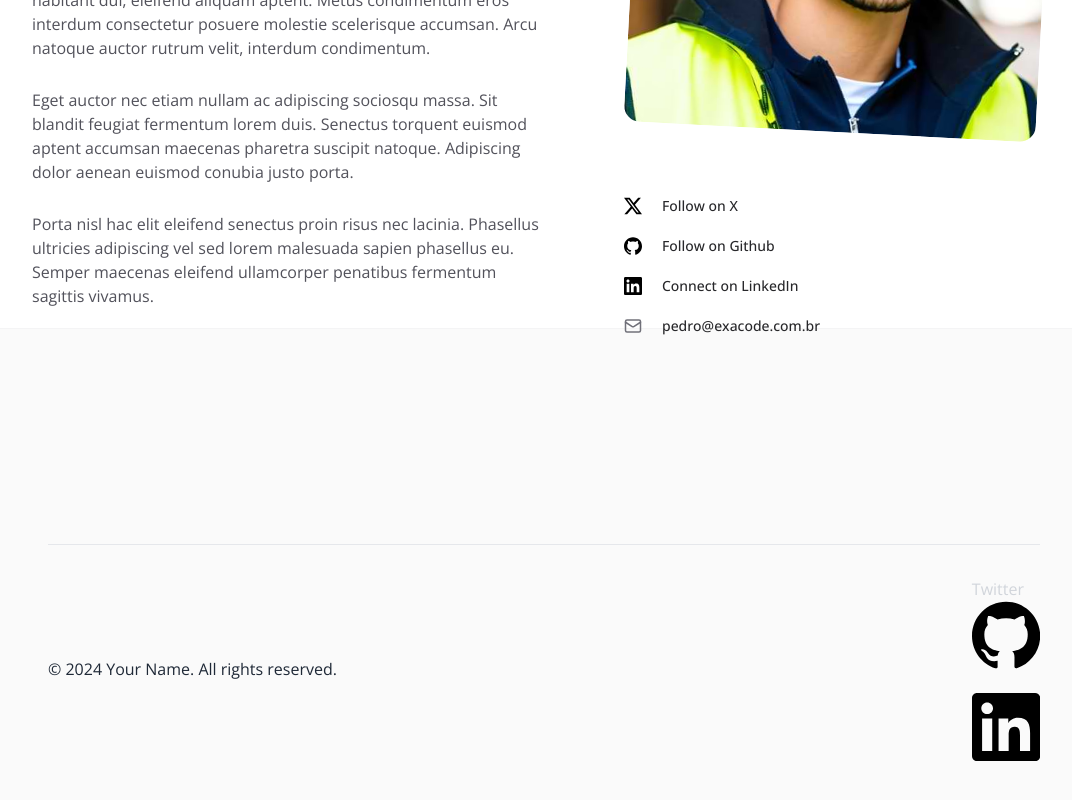
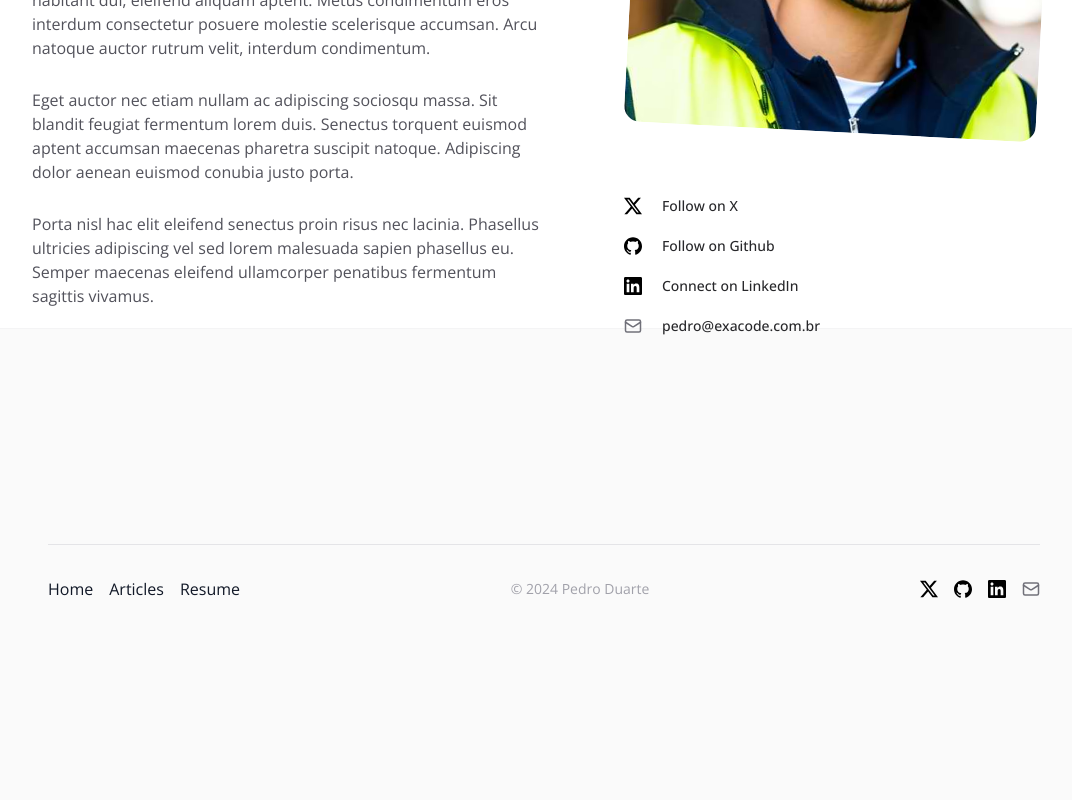
Before and after one commit to pedrohsduarte/personal-website-monorepo, a Next.js app in the folder apps/site/: page / in a window 1280 px wide. Shown: the part 472-1272 px from the top of the page, without its empty margins (96-1168 px from the left). After the commit the page ends 1113 px from the top, so only its background shows below. Built offline with nearby package versions, Linux system fonts and the light colour scheme.

Commit message:
feat(site): add footer

```diff
--- a/apps/site/src/app/layout.tsx
+++ b/apps/site/src/app/layout.tsx
@@ -3,7 +3,7 @@ import { Open_Sans } from 'next/font/google';
 import './globals.css';
 
 import Container from '@/components/Container';
-import Footer from '@/components/Footer';
+import WithFooter from '@/components/withFooter';
 import WithNavBar from '@/components/withNavBar';
 import { ContentProvider } from '@/contexts/ContentContext';
 import { ThemeProvider } from '@/contexts/ThemeContext';
@@ -68,7 +68,7 @@ export default function RootLayout({ children }: { children: React.ReactNode })
               <main className='flex-auto'>
                 <Container>{children}</Container>
               </main>
-              <Footer />
+              <WithFooter />
             </div>
           </body>
         </ContentProvider>
--- a/apps/site/src/components/Common/Divider/index.tsx
+++ b/apps/site/src/components/Common/Divider/index.tsx
@@ -1,5 +1,5 @@
 const Divider = () => {
-  return <hr className='my-8 border-t text-zinc-800 dark:text-zinc-200' />;
+  return <hr className='my-8 border-t border-zinc-200 dark:border-zinc-700' />;
 };
 
 export default Divider;
--- a/apps/site/src/components/Footer/index.tsx
+++ b/apps/site/src/components/Footer/index.tsx
@@ -1,53 +1,84 @@
+import Link from 'next/link';
+import { FC } from 'react';
+import { Mail } from 'lucide-react';
+
+import GithubIcon from '@/assets/icons/github.svg';
+import LinkedinIcon from '@/assets/icons/linkedin.svg';
+import XIcon from '@/assets/icons/x.svg';
 import Divider from '@/components/Common/Divider';
 import Container from '@/components/Container';
+import Icon, { IconType } from '@/components/Icon';
+import { NavItem } from '@/contexts/ContentContext';
 
-function Footer() {
+type SocialLinks = {
+  href: string;
+  icon: IconType;
+};
+
+type FooterProps = {
+  personName: string;
+  navItems: NavItem[];
+  xUrl?: string;
+  githubUrl?: string;
+  linkedInUrl?: string;
+  email?: string;
+};
+
+const Footer: FC<FooterProps> = ({
+  personName,
+  navItems = [],
+  xUrl,
+  githubUrl,
+  linkedInUrl,
+  email,
+}) => {
+  const socialLinks: SocialLinks[] = [
+    xUrl ? { href: xUrl, icon: XIcon } : null,
+    githubUrl ? { href: githubUrl, icon: GithubIcon } : null,
+    linkedInUrl ? { href: linkedInUrl, icon: LinkedinIcon } : null,
+    email ? { href: `mailto:${email}`, icon: Mail } : null,
+  ].filter(link => link != null);
+
   return (
-    <footer className=' p-4 text-gray-800 dark:text-white lg:px-8'>
+    <footer className='p-4 lg:px-8'>
       <Container className='py-6'>
         <Divider />
         <div className='mx-auto max-w-5xl'>
-          <div className='container mx-auto flex flex-col items-center justify-between md:flex-row'>
-            <div className='mb-4 md:mb-0'>
-              <p>&copy; {new Date().getFullYear()} Your Name. All rights reserved.</p>
+          <div className='md:items-left container mx-auto flex flex-col items-center justify-between gap-6 md:flex-row md:gap-0'>
+            <div className='flex gap-4'>
+              {navItems.map(item => (
+                <Link
+                  key={item.href}
+                  href={item.href}
+                  className='hover:text-gray-500 dark:hover:text-gray-300'
+                >
+                  {item.label}
+                </Link>
+              ))}
             </div>
-            <div>
-              <a
-                href='https://twitter.com/yourusername'
-                target='_blank'
-                rel='noopener noreferrer'
-                className='mr-4 text-gray-300'
-              >
-                Twitter
-              </a>
-              <a
-                href='https://github.com/yourusername'
-                target='_blank'
-                rel='noopener noreferrer'
-                className='mr-4 text-gray-300'
-              >
-                <svg role='img' viewBox='0 0 24 24' xmlns='http://www.w3.org/2000/svg'>
-                  <title>GitHub</title>
-                  <path d='M12 .297c-6.63 0-12 5.373-12 12 0 5.303 3.438 9.8 8.205 11.385.6.113.82-.258.82-.577 0-.285-.01-1.04-.015-2.04-3.338.724-4.042-1.61-4.042-1.61C4.422 18.07 3.633 17.7 3.633 17.7c-1.087-.744.084-.729.084-.729 1.205.084 1.838 1.236 1.838 1.236 1.07 1.835 2.809 1.305 3.495.998.108-.776.417-1.305.76-1.605-2.665-.3-5.466-1.332-5.466-5.93 0-1.31.465-2.38 1.235-3.22-.135-.303-.54-1.523.105-3.176 0 0 1.005-.322 3.3 1.23.96-.267 1.98-.399 3-.405 1.02.006 2.04.138 3 .405 2.28-1.552 3.285-1.23 3.285-1.23.645 1.653.24 2.873.12 3.176.765.84 1.23 1.91 1.23 3.22 0 4.61-2.805 5.625-5.475 5.92.42.36.81 1.096.81 2.22 0 1.606-.015 2.896-.015 3.286 0 .315.21.69.825.57C20.565 22.092 24 17.592 24 12.297c0-6.627-5.373-12-12-12' />
-                </svg>
-              </a>
-              <a
-                href='https://linkedin.com/in/yourusername'
-                target='_blank'
-                rel='noopener noreferrer'
-                className='text-gray-300'
-              >
-                <svg role='img' viewBox='0 0 24 24' xmlns='http://www.w3.org/2000/svg'>
-                  <title>LinkedIn</title>
-                  <path d='M20.447 20.452h-3.554v-5.569c0-1.328-.027-3.037-1.852-3.037-1.853 0-2.136 1.445-2.136 2.939v5.667H9.351V9h3.414v1.561h.046c.477-.9 1.637-1.85 3.37-1.85 3.601 0 4.267 2.37 4.267 5.455v6.286zM5.337 7.433c-1.144 0-2.063-.926-2.063-2.065 0-1.138.92-2.063 2.063-2.063 1.14 0 2.064.925 2.064 2.063 0 1.139-.925 2.065-2.064 2.065zm1.782 13.019H3.555V9h3.564v11.452zM22.225 0H1.771C.792 0 0 .774 0 1.729v20.542C0 23.227.792 24 1.771 24h20.451C23.2 24 24 23.227 24 22.271V1.729C24 .774 23.2 0 22.222 0h.003z' />
-                </svg>
-              </a>
+            <div className='text-sm font-normal text-zinc-400 dark:text-zinc-500'>
+              <p>
+                &copy; {new Date().getFullYear()} {personName}
+              </p>
             </div>
+            {socialLinks.length > 0 && (
+              <div className='flex gap-4'>
+                {socialLinks.map(link => (
+                  <Link
+                    key={link.icon.toString()}
+                    href={link.href}
+                    className='flex items-center text-sm font-medium text-zinc-800 dark:text-zinc-200'
+                  >
+                    <Icon icon={link.icon} size={18} color='#71717a' />
+                  </Link>
+                ))}
+              </div>
+            )}
           </div>
         </div>
       </Container>
     </footer>
   );
-}
+};
 
 export default Footer;
--- a/apps/site/src/components/NavBar/index.tsx
+++ b/apps/site/src/components/NavBar/index.tsx
@@ -7,11 +7,7 @@ import React, { FC, useEffect, useRef, useState } from 'react';
 import { ChevronDown, X } from 'lucide-react';
 
 import ThemeToggle from '@/components/Common/ThemeToggle';
-
-type NavItem = {
-  label: string;
-  href: string;
-};
+import { NavItem } from '@/contexts/ContentContext';
 
 type NavbarProps = {
   navItems: NavItem[];
--- a/apps/site/src/components/withAboutMe.tsx
+++ b/apps/site/src/components/withAboutMe.tsx
@@ -12,15 +12,15 @@ import LinkedinIcon from '@/assets/icons/linkedin.svg';
 import XIcon from '@/assets/icons/x.svg';
 
 const WithAboutMe: FC = () => {
-  const { name, aboutMeTitle, githubUrl, linkedinUrl, xUrl, email } = useContent();
+  const { name, aboutMeTitle, githubUrl, linkedInUrl, xUrl, email } = useContent();
 
   // create github, linkedin, x, and email icons for AboutMe
   const socialLinks = [
-    { text: 'Follow on X', href: xUrl, icon: XIcon },
-    { text: 'Follow on Github', href: githubUrl, icon: GithubIcon },
-    { text: 'Connect on LinkedIn', href: linkedinUrl, icon: LinkedinIcon },
-    { text: email, href: `mailto:${email}`, icon: Mail },
-  ];
+    xUrl ? { text: 'Follow on X', href: xUrl, icon: XIcon } : null,
+    githubUrl ? { text: 'Follow on Github', href: githubUrl, icon: GithubIcon } : null,
+    linkedInUrl ? { text: 'Connect on LinkedIn', href: linkedInUrl, icon: LinkedinIcon } : null,
+    email ? { text: email, href: `mailto:${email}`, icon: Mail } : null,
+  ].filter(link => link != null);
 
   return <AboutMe personName={name} title={aboutMeTitle} socialLinks={socialLinks} />;
 };
--- /dev/null
+++ b/apps/site/src/components/withFooter.tsx
@@ -0,0 +1,25 @@
+'use client';
+
+import type { FC } from 'react';
+import React from 'react';
+
+import Footer from './Footer';
+
+import { navigationItems, useContent } from '@/contexts/ContentContext';
+
+const WithFooter: FC = () => {
+  const { name, xUrl, githubUrl, linkedInUrl, email } = useContent();
+
+  return (
+    <Footer
+      personName={name}
+      navItems={navigationItems}
+      xUrl={xUrl}
+      githubUrl={githubUrl}
+      linkedInUrl={linkedInUrl}
+      email={email}
+    />
+  );
+};
+
+export default WithFooter;
--- a/apps/site/src/components/withNavBar.tsx
+++ b/apps/site/src/components/withNavBar.tsx
@@ -6,18 +6,14 @@ import React from 'react';
 import { useTheme } from '../contexts/ThemeContext';
 import NavBar from './NavBar';
 
-const navItems = [
-  { label: 'Home', href: '/' },
-  { label: 'Articles', href: '/articles' },
-  { label: 'Resume', href: '/resume' },
-];
+import { navigationItems } from '@/contexts/ContentContext';
 
 const WithNavBar: FC = () => {
   const { theme, setTheme } = useTheme();
 
   const toggleCurrentTheme = () => setTheme(theme === 'dark' ? 'light' : 'dark');
 
-  return <NavBar navItems={navItems} onThemeTogglerClick={toggleCurrentTheme} />;
+  return <NavBar navItems={navigationItems} onThemeTogglerClick={toggleCurrentTheme} />;
 };
 
 export default WithNavBar;
--- a/apps/site/src/contexts/ContentContext.tsx
+++ b/apps/site/src/contexts/ContentContext.tsx
@@ -15,19 +15,30 @@ export type ContentContextType = {
   name: string;
   jobTitle: string;
   aboutMeTitle: string;
-  githubUrl: string;
-  linkedinUrl: string;
-  xUrl: string;
-  email: string;
+  githubUrl?: string;
+  linkedInUrl?: string;
+  xUrl?: string;
+  email?: string;
   workExperience: Experience[];
 };
+
+export type NavItem = {
+  label: string;
+  href: string;
+};
+
+export const navigationItems = [
+  { label: 'Home', href: '/' },
+  { label: 'Articles', href: '/articles' },
+  { label: 'Resume', href: '/resume' },
+];
 
 const contentData: ContentContextType = {
   name: 'Pedro Duarte',
   jobTitle: 'Software Architect',
   aboutMeTitle: 'Hi, I’m Pedro Duarte',
   githubUrl: 'https://github.com/pedrohsduarte',
-  linkedinUrl: 'https://www.linkedin.com/in/pedrohsduarte/',
+  linkedInUrl: 'https://www.linkedin.com/in/pedrohsduarte/',
   xUrl: 'https://x.com/femto51',
   email: 'pedro@exacode.com.br',
   workExperience: [
```
